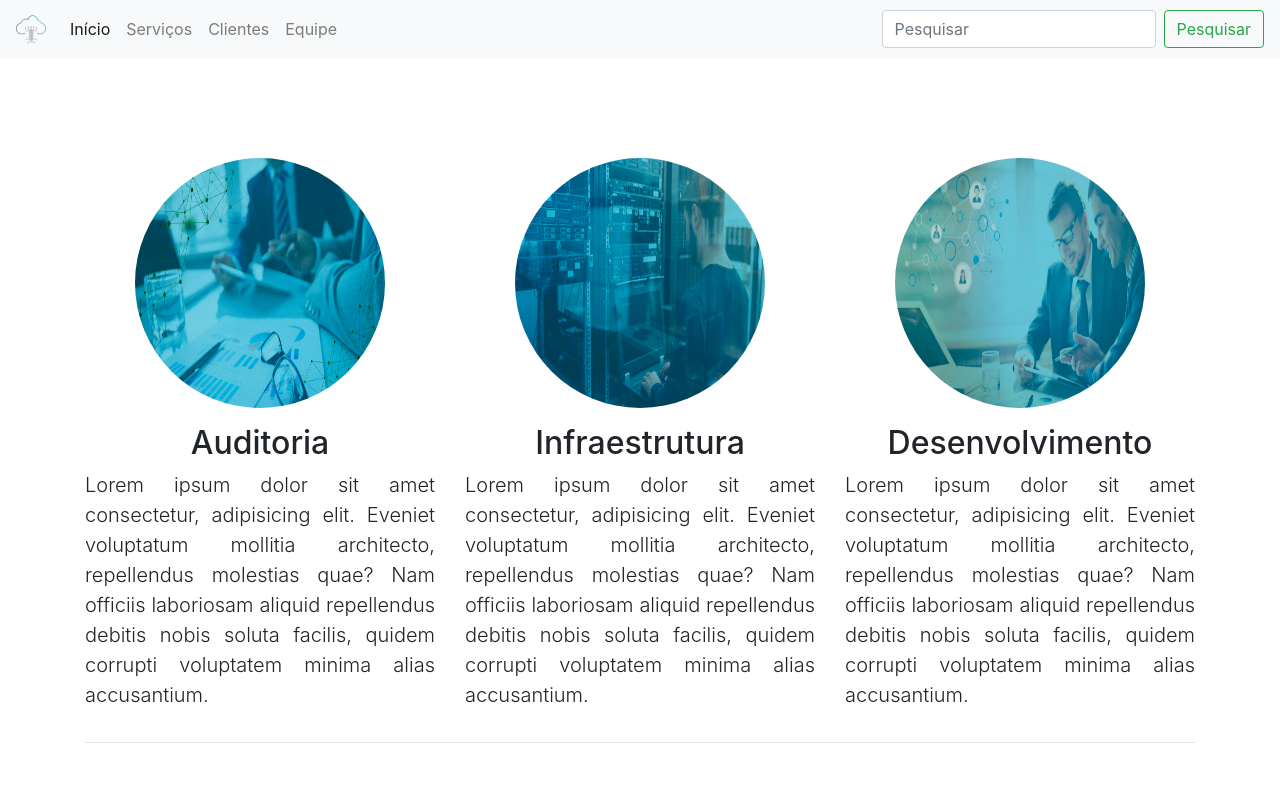
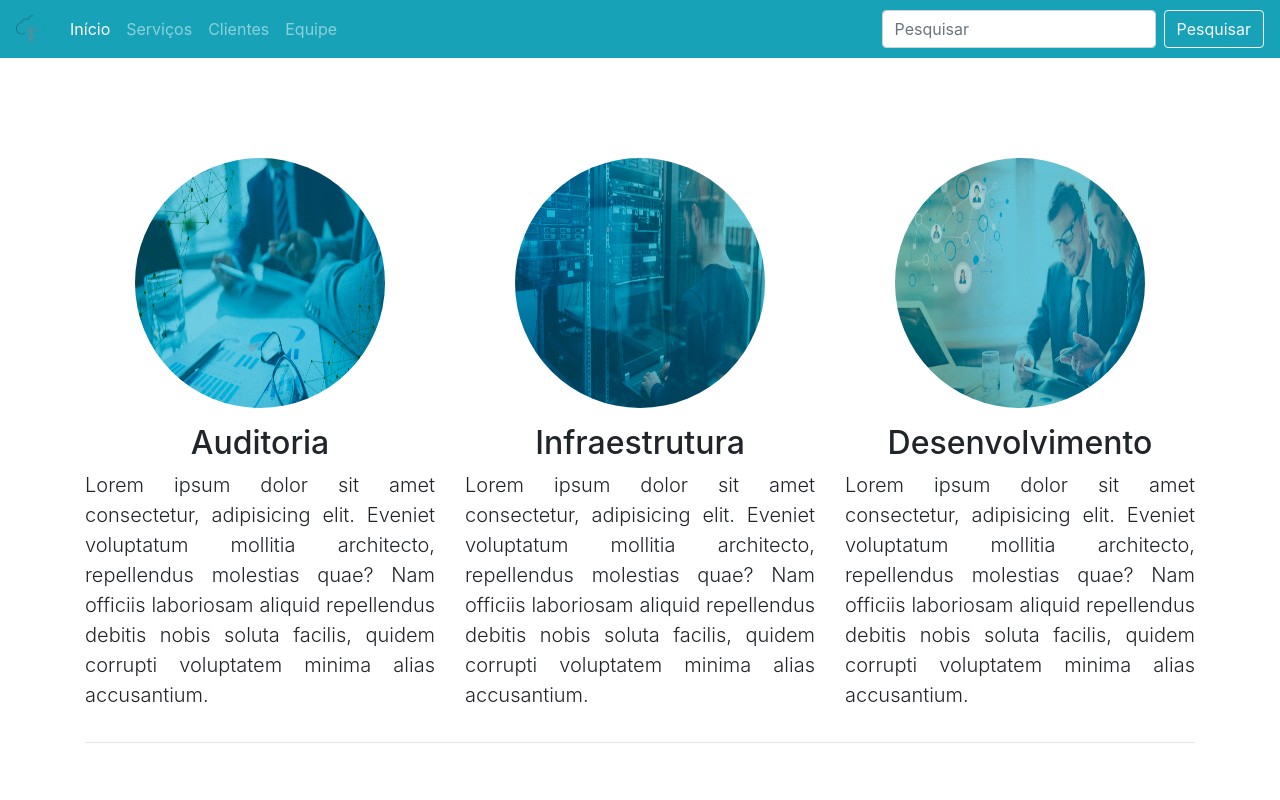
Before and after one commit to JhimmyLiborio/curso-p-gina-com-bootstrap, a plain HTML site: page index.html in a window 1280 px wide. Shown: the top 800 px of the page. Drawn offline with Linux system fonts and the light colour scheme.

Commit message:
Conecta o menu com as sessões e  ajuste de margem

```diff
--- a/index.html
+++ b/index.html
@@ -11,7 +11,7 @@
 
 <body>
     <main role="main">
-        <nav class="navbar navbar-expand-lg navbar-light bg-light">
+        <nav class="navbar navbar-expand-lg navbar-dark bg-info">
 
             <a class="navbar-brand" href="#">
                 <img src="imagens/marca_ctic.png" width="30" height="30" alt="">
@@ -23,21 +23,21 @@
                         <a class="nav-link" href="#">Início <span class="sr-only">(página atual)</span></a>
                     </li>
                     <li class="nav-item">
-                        <a class="nav-link" href="#">Serviços</a>
+                        <a class="nav-link" href="#servicos">Serviços</a>
                     </li>
 
                     <li class="nav-item">
-                        <a class="nav-link" href="#">Clientes</a>
+                        <a class="nav-link" href="#clientes">Clientes</a>
                     </li>
 
                     <li class="nav-item">
-                        <a class="nav-link" href="#">Equipe</a>
+                        <a class="nav-link" href="#equipe">Equipe</a>
                     </li>
 
                 </ul>
                 <form class="form-inline my-2 my-lg-0">
                     <input class="form-control mr-sm-2" type="search" placeholder="Pesquisar" aria-label="Pesquisar">
-                    <button class="btn btn-outline-success my-2 my-sm-0" type="submit">Pesquisar</button>
+                    <button class="btn   btn-outline-light my-2 my-sm-0" type="submit">Pesquisar</button>
                 </form>
             </div>
         </nav>
@@ -119,7 +119,7 @@
 
                 <hr class="featurette-divider">
 
-                <div class="row featurette">
+                <div class="row featurette" style="padding-top: 100px;">
                     <div class="col-sm-5">
                         <figure>
                             <img src="imagens/cliente-facebook.jpg" width="500px" height="500px"
@@ -142,7 +142,7 @@
 
                 <hr class="featurette-divider">
 
-                <div class="row featurette">
+                <div class="row featurette" style="padding-top: 100px;">
                     <div class="col-sm-7">
                         <h2 class="featurette-heading">Que empresa Maravilhosa
                             <span class="text-muted">Supreendente, não ?</span>
@@ -165,7 +165,7 @@
                 <hr class="featurette-divider">
 
                 <section id="equipe">
-                    <div class="container">
+                    <div class="container" style="padding-top: 100px;">
 
                         <div class="row featurette">
                             <div class="col-sm-5">
```
